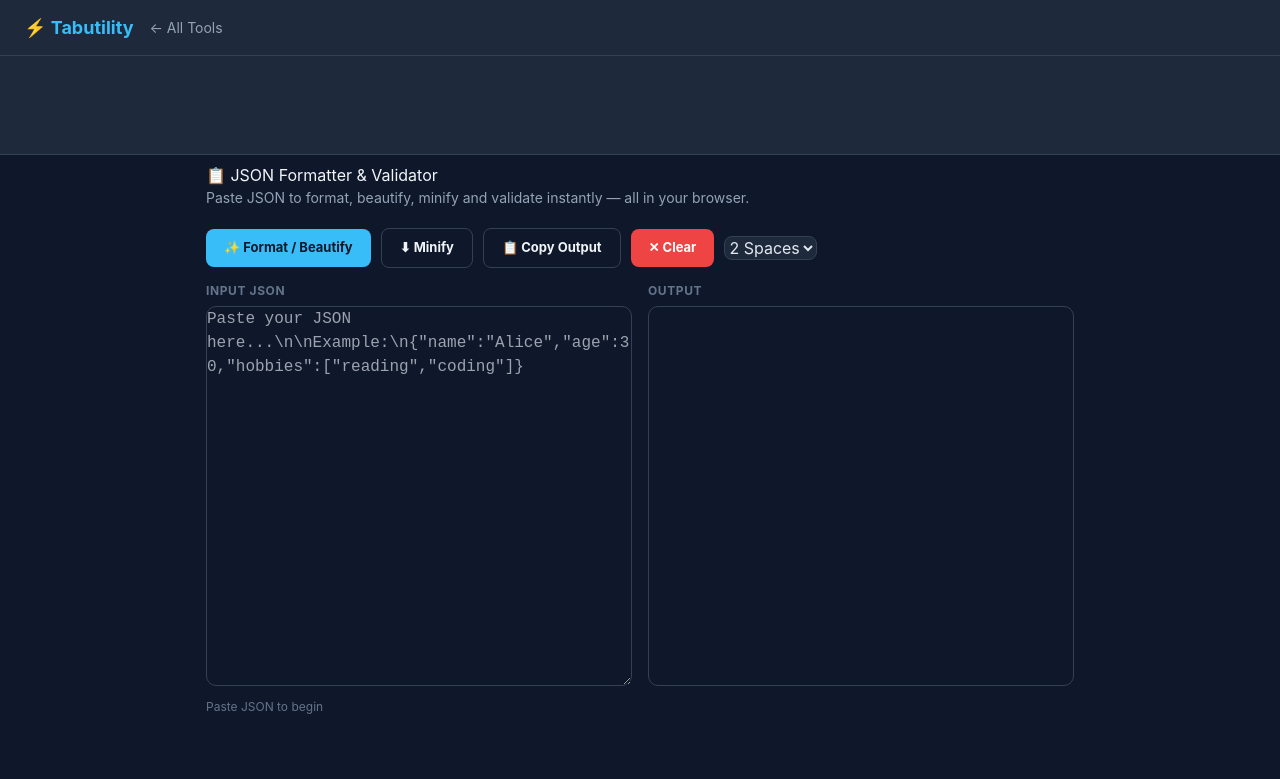
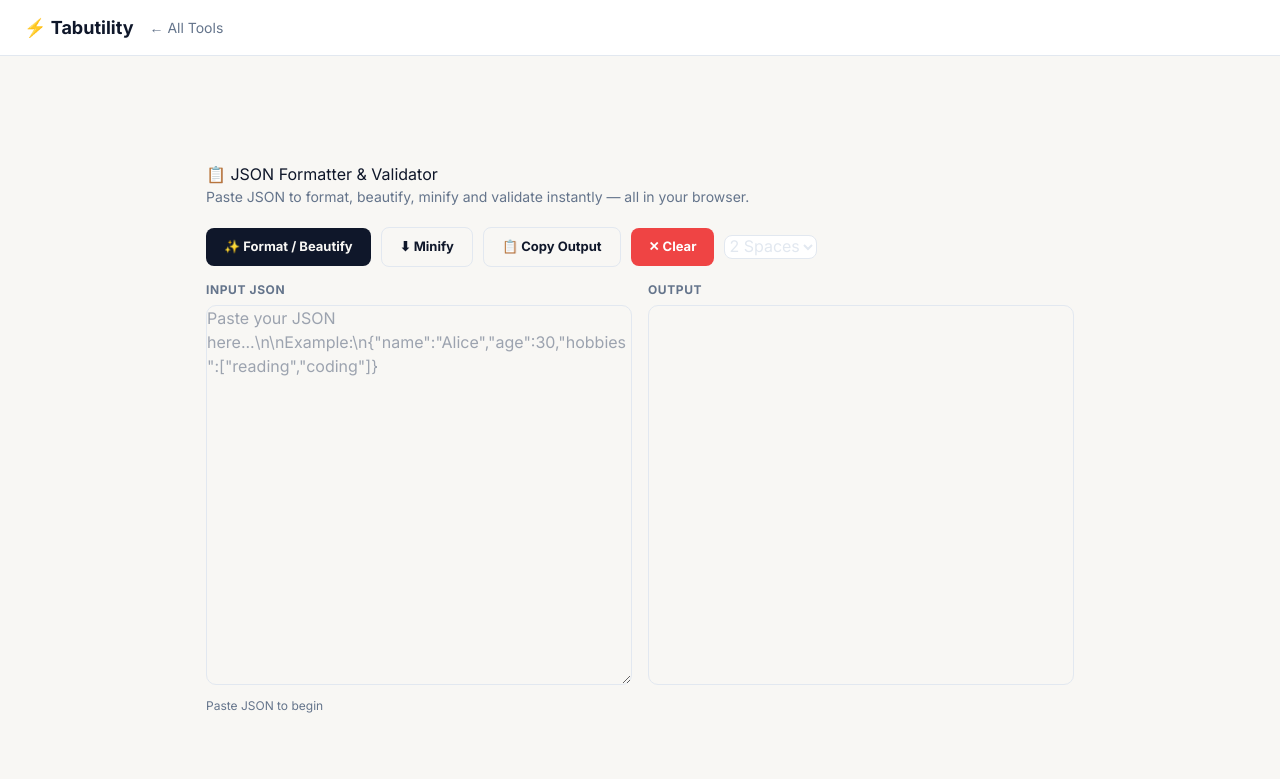
Before and after one commit to rakeshv02/json-formatter, a React (Vite) app: page / in a window 1280 px wide. Shown: the top 779 px of the page. Built offline with nearby package versions, Linux system fonts and the light colour scheme.

Commit message:
Apply shared Tabutility design language (light palette, Inter, footer, ad-slot polish)

```diff
--- a/index.html
+++ b/index.html
@@ -7,6 +7,7 @@
   <link rel="dns-prefetch" href="https://pagead2.googlesyndication.com" />
 <meta charset="UTF-8"/>
 <meta name="viewport" content="width=device-width, initial-scale=1.0"/>
+<link rel="preconnect" href="https://fonts.googleapis.com"><link rel="preconnect" href="https://fonts.gstatic.com" crossorigin><link rel="stylesheet" href="https://fonts.googleapis.com/css2?family=Inter:wght@400;600;700;800&display=swap">
 <title>JSON Formatter & Validator — Tabutility</title>
 <meta name="description" content="Free JSON formatter and validator. Paste JSON to format, beautify, minify and validate it instantly."/>
 <meta name="keywords" content="json formatter, json beautifier, json validator, format json online, json minifier, pretty print json"/>
@@ -28,29 +29,29 @@
 <script type="application/ld+json">{"@context":"https://schema.org","@type":"FAQPage","mainEntity":[{"@type":"Question","name":"Does my JSON get sent to a server?","acceptedAnswer":{"@type":"Answer","text":"No — all processing happens in your browser using JavaScript's JSON.parse and JSON.stringify."}},{"@type":"Question","name":"Can it validate JSON?","acceptedAnswer":{"@type":"Answer","text":"Yes — it shows an error message with the location if your JSON is invalid."}},{"@type":"Question","name":"Is the JSON Formatter free?","acceptedAnswer":{"@type":"Answer","text":"Yes — completely free, no sign-up needed."}},{"@type":"Question","name":"Can I use the JSON Formatter on mobile?","acceptedAnswer":{"@type":"Answer","text":"Yes — works on any device."}}]}</script>
 <style>
 *{box-sizing:border-box;margin:0;padding:0}
-body{font-family:-apple-system,BlinkMacSystemFont,'Segoe UI',sans-serif;background:#0f172a;color:#f1f5f9;min-height:100vh}
-nav{background:#1e293b;border-bottom:1px solid #334155;padding:14px 24px;display:flex;align-items:center;gap:16px}
-nav a{color:#94a3b8;text-decoration:none;font-size:14px}nav a:hover{color:#f1f5f9}
-nav .brand{color:#38bdf8;font-weight:700;font-size:18px}
-.ad-banner{background:#1e293b;border-bottom:1px solid #334155;padding:4px;text-align:center}
+body{font-family:'Inter',-apple-system,BlinkMacSystemFont,'Segoe UI',sans-serif;background:#f8f7f4;color:#0f172a;min-height:100vh}
+nav{background:#ffffff;border-bottom:1px solid #e2e8f0;padding:14px 24px;display:flex;align-items:center;gap:16px}
+nav a{color:#64748b;text-decoration:none;font-size:14px}nav a:hover{color:#0f172a}
+nav .brand{color:#0f172a;font-weight:700;font-size:18px}
+.ad-banner{background:#ffffff;border-bottom:1px solid #e2e8f0;padding:4px;text-align:center}
 #app{max-width:900px;margin:8px auto;padding:0 16px 40px}
-h1{font-size:clamp(20px,4vw,28px);font-weight:800;margin:24px 0 6px;color:#f1f5f9}
-.subtitle{color:#94a3b8;font-size:14px;margin-bottom:20px}
+h1{font-size:clamp(20px,4vw,28px);font-weight:800;margin:24px 0 6px;color:#0f172a}
+.subtitle{color:#64748b;font-size:14px;margin-bottom:20px}
 .toolbar{display:flex;align-items:center;gap:10px;flex-wrap:wrap;margin-bottom:14px}
-.btn{display:inline-flex;align-items:center;gap:6px;background:#38bdf8;color:#0f172a;border:none;border-radius:8px;padding:9px 18px;font-size:13px;font-weight:700;cursor:pointer;transition:background .2s}
+.btn{display:inline-flex;align-items:center;gap:6px;background:#0f172a;color:#f8f7f4;border:none;border-radius:8px;padding:9px 18px;font-size:13px;font-weight:700;cursor:pointer;transition:background .2s}
 .btn:hover{background:#7dd3fc}
-.btn-outline{background:transparent;border:1px solid #334155;color:#f1f5f9}
-.btn-outline:hover{background:#334155}
+.btn-outline{background:transparent;border:1px solid #e2e8f0;color:#0f172a}
+.btn-outline:hover{background:#e2e8f0}
 .btn-danger{background:#ef4444;color:#fff}
 .btn-danger:hover{background:#f87171}
-select{background:#1e293b;border:1px solid #334155;border-radius:8px;color:#f1f5f9;padding:8px 12px;font-size:13px}
+select{background:#ffffff;border:1px solid #e2e8f0;border-radius:8px;color:#0f172a;padding:8px 12px;font-size:13px}
 .panes{display:grid;grid-template-columns:1fr 1fr;gap:16px}
 @media(max-width:640px){.panes{grid-template-columns:1fr}}
 .pane-label{font-size:12px;font-weight:700;color:#64748b;text-transform:uppercase;letter-spacing:.05em;margin-bottom:6px}
-textarea{width:100%;height:380px;background:#0f172a;border:1px solid #334155;border-radius:10px;color:#f1f5f9;font-family:monospace;font-size:13px;padding:14px;resize:vertical;outline:none;line-height:1.5}
-textarea:focus{border-color:#38bdf8}
-.output-box{width:100%;height:380px;background:#0f172a;border:1px solid #334155;border-radius:10px;font-family:monospace;font-size:13px;padding:14px;overflow:auto;line-height:1.5;white-space:pre;color:#94a3b8}
-.error-box{background:#1c0a0a;border:1px solid #7f1d1d;border-radius:10px;padding:12px 16px;color:#f87171;font-size:13px;margin-bottom:12px;display:none;font-family:monospace}
+textarea{width:100%;height:380px;background:#f8f7f4;border:1px solid #e2e8f0;border-radius:10px;color:#0f172a;font-family:'Inter',monospace;font-size:13px;padding:14px;resize:vertical;outline:none;line-height:1.5}
+textarea:focus{border-color:#0f172a}
+.output-box{width:100%;height:380px;background:#f8f7f4;border:1px solid #e2e8f0;border-radius:10px;font-family:'Inter',monospace;font-size:13px;padding:14px;overflow:auto;line-height:1.5;white-space:pre;color:#64748b}
+.error-box{background:#1c0a0a;border:1px solid #7f1d1d;border-radius:10px;padding:12px 16px;color:#f87171;font-size:13px;margin-bottom:12px;display:none;font-family:'Inter',monospace}
 .status-bar{font-size:12px;color:#64748b;margin-top:6px}
 .valid-badge{color:#22c55e;font-weight:600}
 .invalid-badge{color:#ef4444;font-weight:600}
@@ -58,7 +59,15 @@ textarea:focus{border-color:#38bdf8}
 .toast.show{opacity:1}
 </style>
   <meta name="theme-color" content="#1a1a2e" />
-  </head>
+  <style id="tabutility-brand">
+/* empty ad slots: reserve space, no bordered box */
+.ad-banner,.ad-slot,.ad-container{background:transparent!important;border:none!important;border-bottom:none!important;box-shadow:none!important}
+ins.adsbygoogle,.ad-banner iframe,.ad-slot iframe{visibility:hidden!important}
+ins.adsbygoogle[data-ad-status="filled"],.ad-banner ins[data-ad-status="filled"] iframe,.ad-slot ins[data-ad-status="filled"] iframe{visibility:visible!important}
+nav .brand{color:#0f172a}
+body{-webkit-font-smoothing:antialiased}
+</style>
+</head>
 <body>
 <nav><span class="brand">⚡ Tabutility</span><a href="https://tabutility.com">← All Tools</a></nav>
 <div class="ad-banner"><ins class="adsbygoogle" style="display:block;min-height:90px" data-ad-client="ca-pub-7039091592734005" data-ad-slot="auto" data-ad-format="auto" data-full-width-responsive="true"></ins><script>(adsbygoogle=window.adsbygoogle||[]).push({});</script></div>
@@ -97,38 +106,38 @@ textarea:focus{border-color:#38bdf8}
 
 <div style="max-width:900px;margin-left:auto;margin-right:auto;margin-top:24px;margin-bottom:8px;padding:0 16px">
   <div style="background:rgba(255,255,255,0.04);border:1px solid rgba(255,255,255,0.1);border-radius:14px;padding:20px 24px">
-    <h2 style="font-size:15px;font-weight:700;color:#94a3b8;text-transform:uppercase;letter-spacing:.05em;margin-bottom:14px">Related Tools</h2>
+    <h2 style="font-size:15px;font-weight:700;color:#64748b;text-transform:uppercase;letter-spacing:.05em;margin-bottom:14px">Related Tools</h2>
     <div style="display:grid;grid-template-columns:repeat(auto-fit,minmax(200px,1fr));gap:10px">
-      <a href="https://url-encoder.tabutility.com/" style="display:block;background:rgba(255,255,255,0.07);border:1px solid rgba(255,255,255,0.12);border-radius:10px;padding:12px 16px;text-decoration:none;color:inherit">
-        <div style="font-size:13px;font-weight:600;color:#f1f5f9">URL Encoder / Decoder</div><div style="font-size:11px;color:#94a3b8;margin-top:2px">Developer Tools</div></a>
-      <a href="https://base64-encoder.tabutility.com/" style="display:block;background:rgba(255,255,255,0.07);border:1px solid rgba(255,255,255,0.12);border-radius:10px;padding:12px 16px;text-decoration:none;color:inherit">
-        <div style="font-size:13px;font-weight:600;color:#f1f5f9">Base64 Encoder / Decoder</div><div style="font-size:11px;color:#94a3b8;margin-top:2px">Developer Tools</div></a>
-      <a href="https://markdown-to-html.tabutility.com/" style="display:block;background:rgba(255,255,255,0.07);border:1px solid rgba(255,255,255,0.12);border-radius:10px;padding:12px 16px;text-decoration:none;color:inherit">
-        <div style="font-size:13px;font-weight:600;color:#f1f5f9">Markdown to HTML</div><div style="font-size:11px;color:#94a3b8;margin-top:2px">Developer Tools</div></a>
-      <a href="https://uuid-generator.tabutility.com/" style="display:block;background:rgba(255,255,255,0.07);border:1px solid rgba(255,255,255,0.12);border-radius:10px;padding:12px 16px;text-decoration:none;color:inherit">
-        <div style="font-size:13px;font-weight:600;color:#f1f5f9">UUID Generator</div><div style="font-size:11px;color:#94a3b8;margin-top:2px">Developer Tools</div></a>
+      <a href="https://url-encoder.tabutility.com/" style="display:block;background:rgba(255,255,255,0.07);border:1px solid #e2e8f0;border-radius:10px;padding:12px 16px;text-decoration:none;color:inherit">
+        <div style="font-size:13px;font-weight:600;color:#0f172a">URL Encoder / Decoder</div><div style="font-size:11px;color:#64748b;margin-top:2px">Developer Tools</div></a>
+      <a href="https://base64-encoder.tabutility.com/" style="display:block;background:rgba(255,255,255,0.07);border:1px solid #e2e8f0;border-radius:10px;padding:12px 16px;text-decoration:none;color:inherit">
+        <div style="font-size:13px;font-weight:600;color:#0f172a">Base64 Encoder / Decoder</div><div style="font-size:11px;color:#64748b;margin-top:2px">Developer Tools</div></a>
+      <a href="https://markdown-to-html.tabutility.com/" style="display:block;background:rgba(255,255,255,0.07);border:1px solid #e2e8f0;border-radius:10px;padding:12px 16px;text-decoration:none;color:inherit">
+        <div style="font-size:13px;font-weight:600;color:#0f172a">Markdown to HTML</div><div style="font-size:11px;color:#64748b;margin-top:2px">Developer Tools</div></a>
+      <a href="https://uuid-generator.tabutility.com/" style="display:block;background:rgba(255,255,255,0.07);border:1px solid #e2e8f0;border-radius:10px;padding:12px 16px;text-decoration:none;color:inherit">
+        <div style="font-size:13px;font-weight:600;color:#0f172a">UUID Generator</div><div style="font-size:11px;color:#64748b;margin-top:2px">Developer Tools</div></a>
     </div>
   </div>
 </div>
 
 <div style="max-width:900px;margin-left:auto;margin-right:auto;margin-top:8px;margin-bottom:24px;padding:0 16px">
   <div style="background:rgba(255,255,255,0.04);border:1px solid rgba(255,255,255,0.1);border-radius:14px;padding:20px 24px">
-    <h2 style="font-size:15px;font-weight:700;color:#94a3b8;text-transform:uppercase;letter-spacing:.05em;margin-bottom:4px">Frequently Asked Questions</h2>
+    <h2 style="font-size:15px;font-weight:700;color:#64748b;text-transform:uppercase;letter-spacing:.05em;margin-bottom:4px">Frequently Asked Questions</h2>
     <div style="border-bottom:1px solid rgba(255,255,255,0.08);padding:14px 0">
-      <div style="font-size:14px;font-weight:600;color:#f1f5f9;margin-bottom:6px">Does my JSON get sent to a server?</div>
-      <div style="font-size:13px;color:#94a3b8;line-height:1.5">No — all processing happens in your browser using JavaScript's JSON.parse and JSON.stringify. Nothing is uploaded.</div>
+      <div style="font-size:14px;font-weight:600;color:#0f172a;margin-bottom:6px">Does my JSON get sent to a server?</div>
+      <div style="font-size:13px;color:#64748b;line-height:1.5">No — all processing happens in your browser using JavaScript's JSON.parse and JSON.stringify. Nothing is uploaded.</div>
     </div>
     <div style="border-bottom:1px solid rgba(255,255,255,0.08);padding:14px 0">
-      <div style="font-size:14px;font-weight:600;color:#f1f5f9;margin-bottom:6px">Can it validate JSON?</div>
-      <div style="font-size:13px;color:#94a3b8;line-height:1.5">Yes — it shows an error message with the location if your JSON is invalid.</div>
+      <div style="font-size:14px;font-weight:600;color:#0f172a;margin-bottom:6px">Can it validate JSON?</div>
+      <div style="font-size:13px;color:#64748b;line-height:1.5">Yes — it shows an error message with the location if your JSON is invalid.</div>
     </div>
     <div style="border-bottom:1px solid rgba(255,255,255,0.08);padding:14px 0">
-      <div style="font-size:14px;font-weight:600;color:#f1f5f9;margin-bottom:6px">Is this free?</div>
-      <div style="font-size:13px;color:#94a3b8;line-height:1.5">Yes — completely free, no sign-up needed.</div>
+      <div style="font-size:14px;font-weight:600;color:#0f172a;margin-bottom:6px">Is this free?</div>
+      <div style="font-size:13px;color:#64748b;line-height:1.5">Yes — completely free, no sign-up needed.</div>
     </div>
     <div style="padding:14px 0">
-      <div style="font-size:14px;font-weight:600;color:#f1f5f9;margin-bottom:6px">Works on mobile?</div>
-      <div style="font-size:13px;color:#94a3b8;line-height:1.5">Yes — fully responsive on all devices.</div>
+      <div style="font-size:14px;font-weight:600;color:#0f172a;margin-bottom:6px">Works on mobile?</div>
+      <div style="font-size:13px;color:#64748b;line-height:1.5">Yes — fully responsive on all devices.</div>
     </div>
   </div>
 </div>
@@ -231,29 +240,35 @@ function showToast(){
 </script>
 
 <!-- embed-widget -->
-<div style="max-width:640px;margin:0 auto 32px;background:#1e293b;border:1px solid #334155;border-radius:12px;padding:18px">
-  <h2 style="font-size:15px;font-weight:700;color:#94a3b8;text-transform:uppercase;letter-spacing:.05em;margin-bottom:12px">Embed This Tool</h2>
+<div style="max-width:640px;margin:0 auto 32px;background:#ffffff;border:1px solid #e2e8f0;border-radius:12px;padding:18px">
+  <h2 style="font-size:15px;font-weight:700;color:#64748b;text-transform:uppercase;letter-spacing:.05em;margin-bottom:12px">Embed This Tool</h2>
   <p style="font-size:13px;color:#64748b;margin-bottom:12px">Add this JSON Formatter to your website or blog for free — just paste this code:</p>
-  <div style="background:#0f172a;border:1px solid #334155;border-radius:8px;padding:12px;font-family:monospace;font-size:12px;color:#7dd3fc;word-break:break-all;margin-bottom:10px" id="embed-code">&lt;iframe src=&quot;https://json-formatter.tabutility.com/&quot; width=&quot;100%&quot; height=&quot;600&quot; frameborder=&quot;0&quot; style=&quot;border-radius:12px&quot; title=&quot;JSON Formatter by Tabutility&quot;&gt;&lt;/iframe&gt;
+  <div style="background:#f8f7f4;border:1px solid #e2e8f0;border-radius:8px;padding:12px;font-family:'Inter',monospace;font-size:12px;color:#7dd3fc;word-break:break-all;margin-bottom:10px" id="embed-code">&lt;iframe src=&quot;https://json-formatter.tabutility.com/&quot; width=&quot;100%&quot; height=&quot;600&quot; frameborder=&quot;0&quot; style=&quot;border-radius:12px&quot; title=&quot;JSON Formatter by Tabutility&quot;&gt;&lt;/iframe&gt;
 &lt;p style=&quot;font-size:12px&quot;&gt;&lt;a href=&quot;https://json-formatter.tabutility.com/&quot; target=&quot;_blank&quot; rel=&quot;noopener&quot;&gt;JSON Formatter&lt;/a&gt; by &lt;a href=&quot;https://tabutility.com/&quot; target=&quot;_blank&quot; rel=&quot;noopener&quot;&gt;Tabutility&lt;/a&gt;&lt;/p&gt;</div>
-  <button onclick="navigator.clipboard.writeText(document.getElementById('embed-code').textContent).then(()=>{this.textContent='Copied!';setTimeout(()=>this.textContent='Copy Embed Code',2000)})" style="background:#38bdf8;color:#0f172a;border:none;border-radius:8px;padding:9px 18px;font-size:13px;font-weight:700;cursor:pointer">Copy Embed Code</button>
+  <button onclick="navigator.clipboard.writeText(document.getElementById('embed-code').textContent).then(()=>{this.textContent='Copied!';setTimeout(()=>this.textContent='Copy Embed Code',2000)})" style="background:#0f172a;color:#f8f7f4;border:none;border-radius:8px;padding:9px 18px;font-size:13px;font-weight:700;cursor:pointer">Copy Embed Code</button>
   <span style="font-size:11px;color:#475569;margin-left:12px">Free to use — the credit link helps others find the tool</span>
 </div>
-<div style="margin:0 auto 24px;max-width:640px;background:#1e293b;border-radius:10px;padding:14px 18px;display:flex;align-items:center;gap:14px;cursor:pointer;border:1px solid #334155" onclick="window.open('https://go.nordvpn.net/aff_c?offer_id=15&aff_id=153622&url_id=902','_blank','noopener noreferrer')" title="Stay private online">
+<div style="margin:0 auto 24px;max-width:640px;background:#ffffff;border-radius:10px;padding:14px 18px;display:flex;align-items:center;gap:14px;cursor:pointer;border:1px solid #e2e8f0" onclick="window.open('https://go.nordvpn.net/aff_c?offer_id=15&aff_id=153622&url_id=902','_blank','noopener noreferrer')" title="Stay private online">
   <span style="font-size:28px;flex-shrink:0">🛡️</span>
   <div style="min-width:0">
-    <div style="font-size:13px;font-weight:700;color:#f1f5f9;margin-bottom:3px">Stay private online</div>
-    <div style="font-size:12px;color:#94a3b8">Protect your connection with NordVPN <span style="color:#4ade80;white-space:nowrap">→ Get NordVPN</span></div>
+    <div style="font-size:13px;font-weight:700;color:#0f172a;margin-bottom:3px">Stay private online</div>
+    <div style="font-size:12px;color:#64748b">Protect your connection with NordVPN <span style="color:#4ade80;white-space:nowrap">→ Get NordVPN</span></div>
     <div style="font-size:10px;color:#475569;margin-top:3px">Sponsored · Ad</div>
   </div>
 </div>
-<div style="margin:0 auto 24px;max-width:640px;background:#1e293b;border-radius:10px;padding:14px 18px;display:flex;align-items:center;gap:14px;cursor:pointer;border:1px solid #334155" onclick="window.open('https://www.amazon.com/s?k=programming+coding+books&tag=tabutility-20','_blank','noopener noreferrer')" title="Level up your dev skills?">
+<div style="margin:0 auto 24px;max-width:640px;background:#ffffff;border-radius:10px;padding:14px 18px;display:flex;align-items:center;gap:14px;cursor:pointer;border:1px solid #e2e8f0" onclick="window.open('https://www.amazon.com/s?k=programming+coding+books&tag=tabutility-20','_blank','noopener noreferrer')" title="Level up your dev skills?">
   <span style="font-size:28px;flex-shrink:0">📚</span>
   <div style="min-width:0">
-    <div style="font-size:13px;font-weight:700;color:#f1f5f9;margin-bottom:3px">Level up your dev skills?</div>
-    <div style="font-size:12px;color:#94a3b8">Browse programming books <span style="color:#f59e0b;white-space:nowrap">→ Browse on Amazon</span></div>
+    <div style="font-size:13px;font-weight:700;color:#0f172a;margin-bottom:3px">Level up your dev skills?</div>
+    <div style="font-size:12px;color:#64748b">Browse programming books <span style="color:#f59e0b;white-space:nowrap">→ Browse on Amazon</span></div>
     <div style="font-size:10px;color:#475569;margin-top:3px">As an Amazon Associate we earn from qualifying purchases.</div>
   </div>
 </div>
+<footer style="border-top:1px solid #e2e8f0;background:#ffffff;margin-top:48px;padding:28px 24px;text-align:center;font-family:'Inter',-apple-system,BlinkMacSystemFont,'Segoe UI',sans-serif;font-size:13px;color:#64748b;line-height:1.8">
+<div style="font-weight:700;color:#0f172a;font-size:15px">⚡ Tabutility</div>
+<div>Free, private, browser-based tools. No sign-up, no tracking.</div>
+<div><a href="https://tabutility.com" style="color:#0f172a;font-weight:600;text-decoration:none">All Tools</a> · <a href="https://tabutility.com/blog/" style="color:#64748b;text-decoration:none">Blog</a> · <a href="https://tabutility.com/#about" style="color:#64748b;text-decoration:none">About</a></div>
+<div style="margin-top:6px;color:#94a3b8">© 2026 Tabutility</div>
+</footer>
 </body>
 </html>
--- a/src/index.css
+++ b/src/index.css
@@ -15,11 +15,11 @@ html {
 }
 
 body {
-  font-family: 'Inter', sans-serif;
-  background: #0f172a;
+  font-family:'Inter', 'Inter', sans-serif;
+  background: #f8f7f4;
   color: #e2e8f0;
 }
 
 textarea {
-  font-family: 'Courier New', monospace;
+  font-family:'Inter', 'Courier New', monospace;
 }
```
